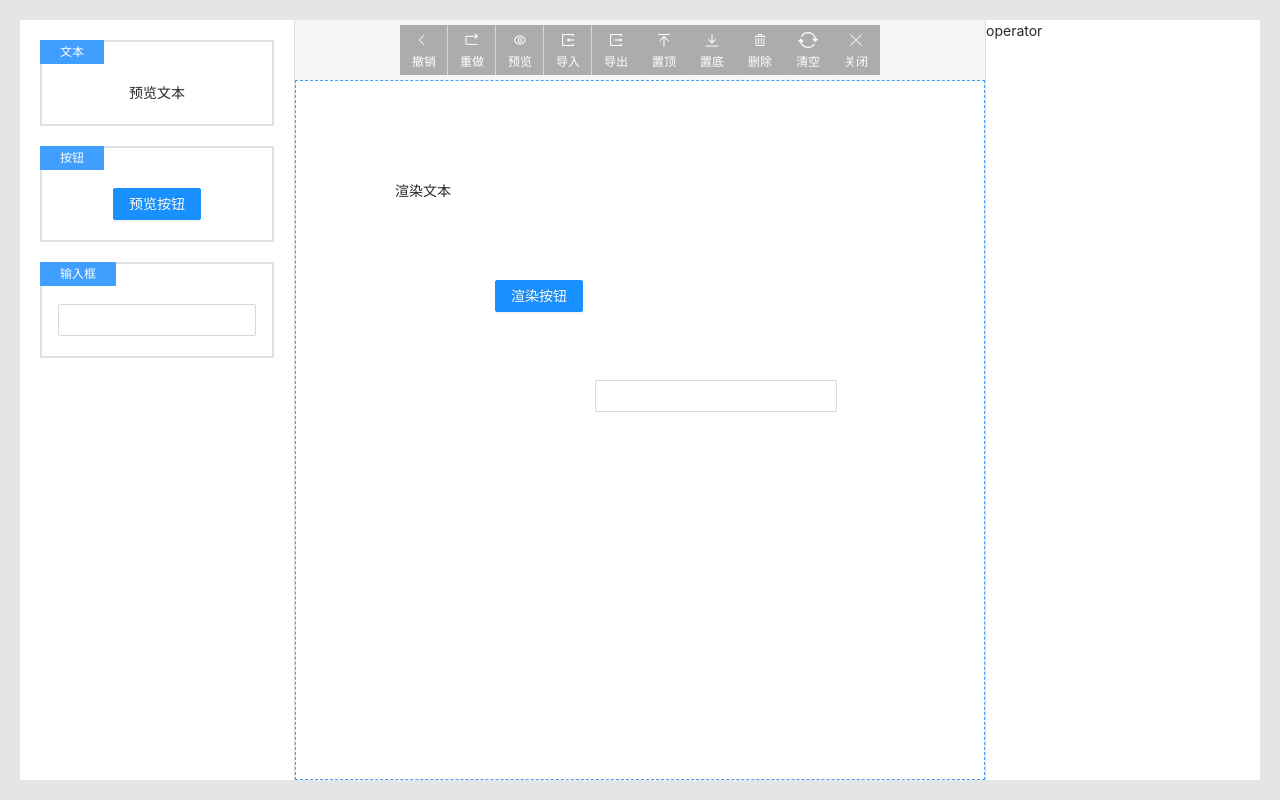
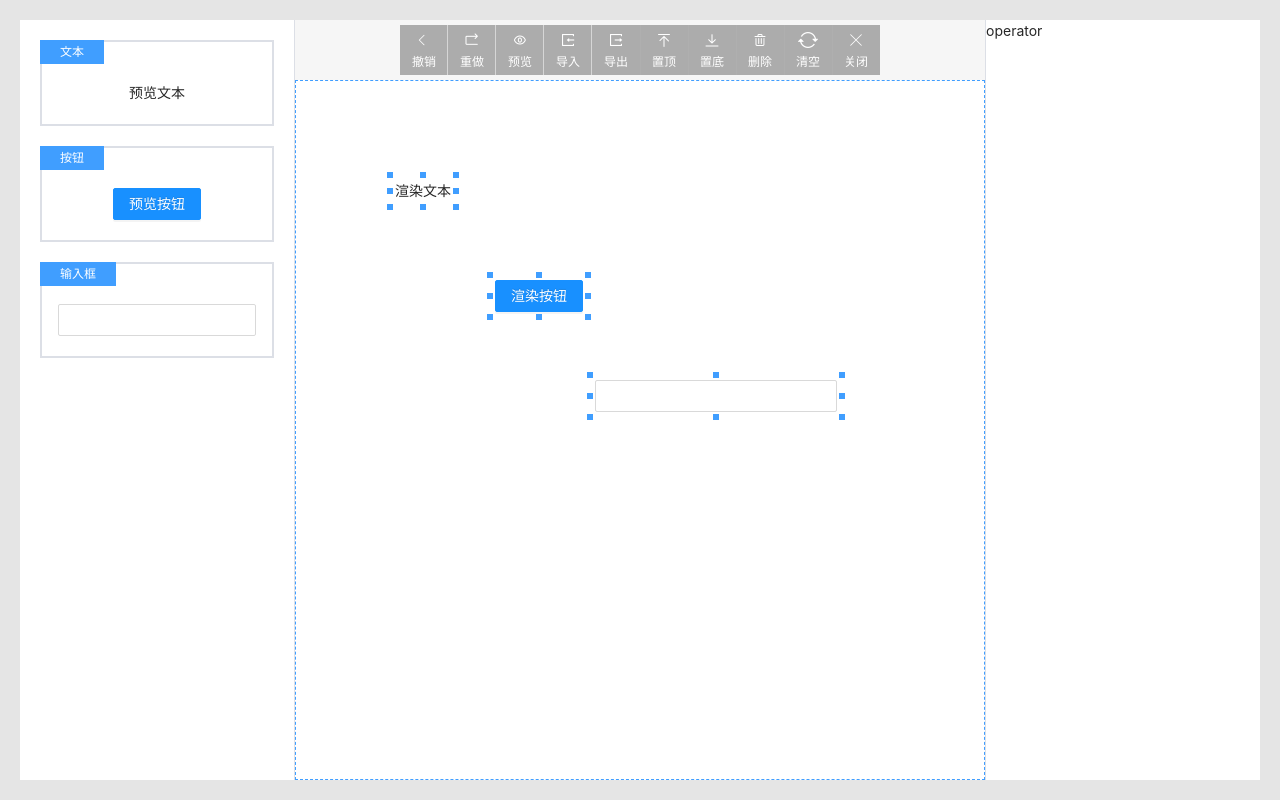
Before and after one commit to salsmithat/zy-react-visual-editor, a React (Create React App) app: page / in a window 1280 px wide. Built offline with nearby package versions, Linux system fonts and the light colour scheme.

Commit message:
'feat:显示可以拖拽的八个点'

```diff
--- /dev/null
+++ b/src/components/ReactVisualBlockResize.tsx
@@ -0,0 +1,14 @@
+export const ReactVisualBlockResize: React.FC<{}> = () => {
+  return (
+    <>
+      <div className="react-visual-block-resize react-visual-block-resize-top-left"></div>
+      <div className="react-visual-block-resize react-visual-block-resize-top"></div>
+      <div className="react-visual-block-resize react-visual-block-resize-top-right"></div>
+      <div className="react-visual-block-resize react-visual-block-resize-left"></div>
+      <div className="react-visual-block-resize react-visual-block-resize-right"></div>
+      <div className="react-visual-block-resize react-visual-block-resize-bottom-left"></div>
+      <div className="react-visual-block-resize react-visual-block-resize-bottom"></div>
+      <div className="react-visual-block-resize react-visual-block-resize-bottom-right"></div>
+    </>
+  );
+};
--- a/src/components/ReactVisualEditor.css
+++ b/src/components/ReactVisualEditor.css
@@ -182,3 +182,58 @@
   top: 0;
   border-left: dashed 1px #409eff;
 }
+.react-visual-block-resize {
+  position: absolute;
+}
+.react-visual-block-resize-top-left,
+.react-visual-block-resize-top,
+.react-visual-block-resize-top-right,
+.react-visual-block-resize-left,
+.react-visual-block-resize-right,
+.react-visual-block-resize-bottom-left,
+.react-visual-block-resize-bottom,
+.react-visual-block-resize-bottom-right {
+  top: -8px;
+  left: -8px;
+  right: -8px;
+  bottom: -8px;
+  height: 6px;
+  width: 6px;
+  background-color: #409eff;
+}
+.react-visual-block-resize-top-left {
+  right: auto;
+  bottom: auto;
+}
+.react-visual-block-resize-top {
+  left: calc(50% - 3px);
+  right: auto;
+  bottom: auto;
+}
+.react-visual-block-resize-top-right {
+  left: auto;
+  bottom: auto;
+}
+.react-visual-block-resize-left {
+  top: calc(50% - 3px);
+  right: auto;
+  bottom: auto;
+}
+.react-visual-block-resize-right {
+  top: calc(50% - 3px);
+  left: auto;
+  bottom: auto;
+}
+.react-visual-block-resize-bottom-left {
+  right: auto;
+  top: auto;
+}
+.react-visual-block-resize-bottom {
+  left: calc(50% - 3px);
+  right: auto;
+  top: auto;
+}
+.react-visual-block-resize-bottom-right {
+  left: auto;
+  top: auto;
+}
--- a/src/components/ReactVisualEditor.tsx
+++ b/src/components/ReactVisualEditor.tsx
@@ -16,6 +16,7 @@ import classNames from "classnames";
 import { $$dialog } from "../service/dialog/dialog";
 import { notification } from "antd";
 import { $$dropdown, DropdownItem } from "../service/dropdown";
+import { ReactVisualBlockResize } from "./ReactVisualBlockResize";
 
 export const ReactVisualEditor: React.FC<{
   value: ReactVisualEditorValue;
@@ -531,7 +532,9 @@ export const ReactVisualEditor: React.FC<{
                 key={index}
                 block={block}
                 onContextMenu={(e) => handler.onContextmenuBlock(e, block)}
-              />
+              >
+                <ReactVisualBlockResize />
+              </ReactVisualBlock>
             );
           })}
           {mark.x !== null && (
--- a/src/components/ReactVisualEditorBlock.tsx
+++ b/src/components/ReactVisualEditorBlock.tsx
@@ -12,6 +12,7 @@ export const ReactVisualBlock: React.FC<{
   config: ReactVisualEditorConfig;
   onMouseDown: (e: React.MouseEvent<HTMLDivElement>) => void;
   onContextMenu?: (e: React.MouseEvent<HTMLDivElement>) => void;
+  children?: React.ReactNode;
 }> = (props) => {
   const { forceUpdate } = useUpdate();
   const styles = useMemo(() => {
@@ -64,6 +65,7 @@ export const ReactVisualBlock: React.FC<{
       onContextMenu={props.onContextMenu}
     >
       {render}
+      {props.children}
     </div>
   );
 };
```
